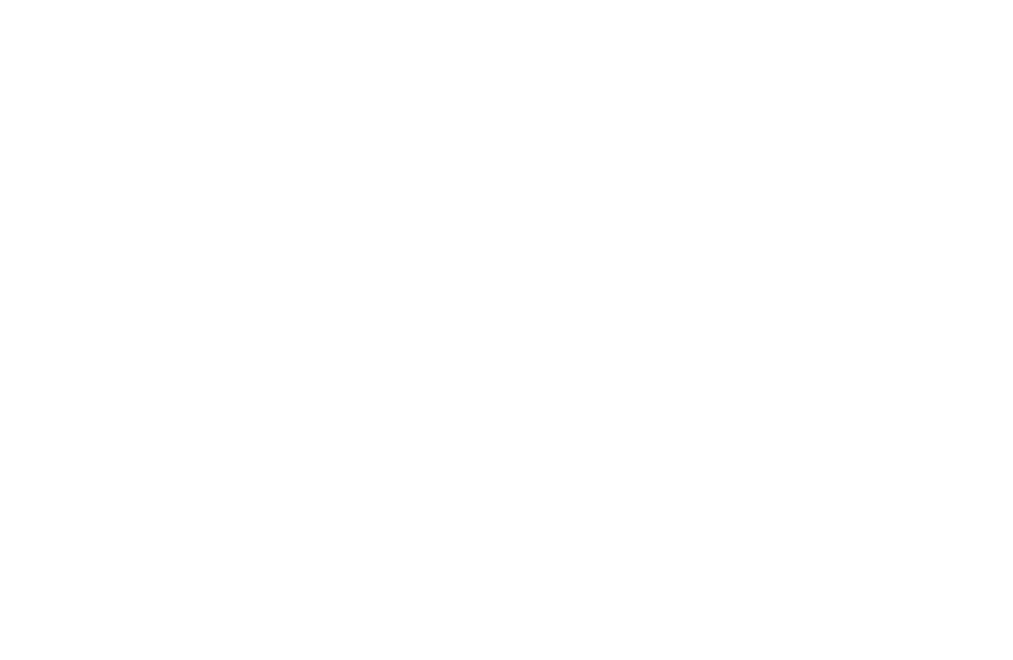
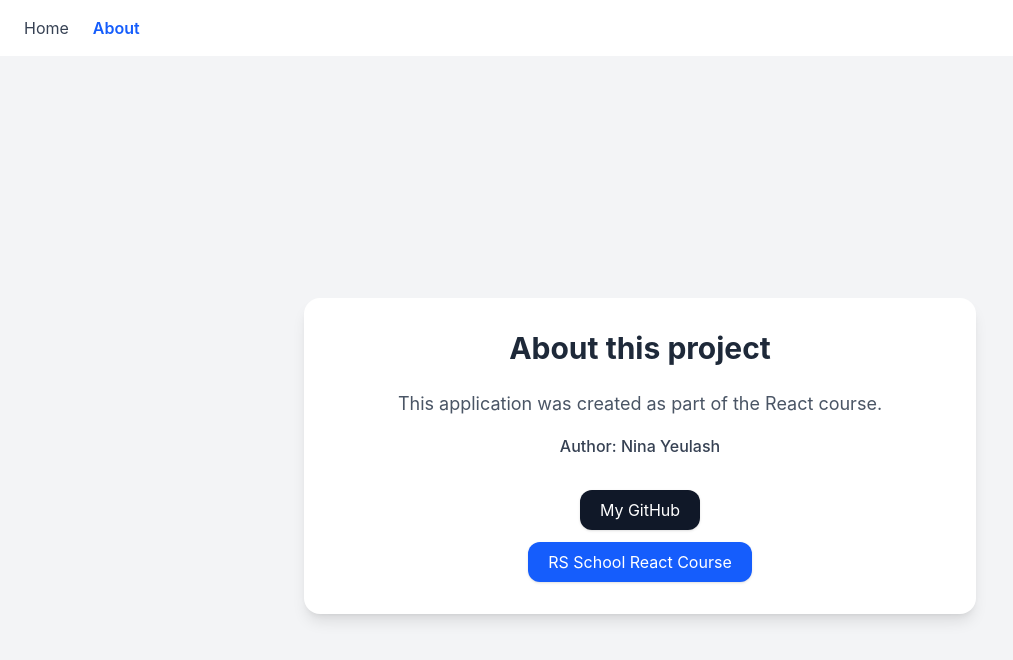
Before and after one commit to NinaEvlash/react-task, a React (Vite) app: page /about in a window 1280 px wide. Before the commit this address had no page. Shown: the top 660 px of the page, without its empty margins (0-1013 px from the left). Built offline with nearby package versions, Linux system fonts and the light colour scheme.

Commit message:
feat: add About page, Navigation component

```diff
--- a/src/App.tsx
+++ b/src/App.tsx
@@ -1,15 +1,21 @@
 import { Routes, Route } from 'react-router-dom';
 
-import Home from './components/Home/Home';
+import Home from './pages/Home/Home';
+import About from './pages/About/About';
 import Details from './components/Details/Details';
+import Navigation from './components/Navigation/Navigation';
 
 function App() {
   return (
-    <Routes>
-      <Route path="/" element={<Home />}>
-        <Route path="pokemon/:name" element={<Details />} />
-      </Route>
-    </Routes>
+    <>
+      <Navigation />
+      <Routes>
+        <Route path="/" element={<Home />}>
+          <Route path="pokemon/:name" element={<Details />} />
+        </Route>
+        <Route path="/about" element={<About />} />
+      </Routes>
+    </>
   );
 }
 
--- /dev/null
+++ b/src/components/Navigation/Navigation.tsx
@@ -0,0 +1,31 @@
+import { NavLink } from 'react-router-dom';
+
+export default function Navigation() {
+  return (
+    <nav className="bg-white shadow-sm px-6 py-4">
+      <div className="flex gap-6">
+        <NavLink
+          to="/"
+          className={({ isActive }) =>
+            isActive
+              ? 'text-blue-600 font-semibold cursor-default'
+              : 'text-gray-700 hover:text-blue-600 transition'
+          }
+        >
+          Home
+        </NavLink>
+
+        <NavLink
+          to="/about"
+          className={({ isActive }) =>
+            isActive
+              ? 'text-blue-600 font-semibold cursor-default'
+              : 'text-gray-700 hover:text-blue-600 transition'
+          }
+        >
+          About
+        </NavLink>
+      </div>
+    </nav>
+  );
+}
--- /dev/null
+++ b/src/pages/About/About.tsx
@@ -0,0 +1,39 @@
+export default function About() {
+  return (
+    <div className="min-h-screen flex items-center justify-center bg-gray-100 px-4">
+      <div className="w-full max-w-2xl bg-white rounded-2xl shadow-lg p-8">
+        <h1 className="text-3xl font-bold text-center text-gray-800 mb-6">About this project</h1>
+
+        <div className="space-y-4 text-center">
+          <p className="text-gray-600 text-lg">
+            This application was created as part of the React course.
+          </p>
+
+          <p className="text-gray-700 font-medium">Author: Nina Yeulash</p>
+
+          <div className="flex flex-col gap-3 items-center pt-4">
+            <a
+              href="https://github.com/ninaevlash"
+              target="_blank"
+              rel="noreferrer"
+              className="px-5 py-2 rounded-xl bg-gray-900 text-white
+            hover:bg-gray-800 transition duration-200 shadow-sm"
+            >
+              My GitHub
+            </a>
+
+            <a
+              href="https://rs.school/courses/reactjs"
+              target="_blank"
+              rel="noreferrer"
+              className="px-5 py-2 rounded-xl bg-blue-600 text-white
+            hover:bg-blue-700 transition duration-200 shadow-sm"
+            >
+              RS School React Course
+            </a>
+          </div>
+        </div>
+      </div>
+    </div>
+  );
+}
--- a/src/components/Home/Home.tsx
+++ b/src/pages/Home/Home.tsx
@@ -1,8 +1,8 @@
 import { useEffect, useState } from 'react';
 import { Outlet, useSearchParams, useNavigate, useLocation } from 'react-router-dom';
 
-import SearchBar from '../Search/SearchBar';
-import Results from '../Results/Results';
+import SearchBar from '../../components/Search/SearchBar';
+import Results from '../../components/Results/Results';
 import { Pokemon } from '../../types/pokemon';
 import { getDataByName, getDataList } from '../../api/dataApi';
 
```
Also changed, not shown: 1 other file (tests, documents, lock files or other folders).
